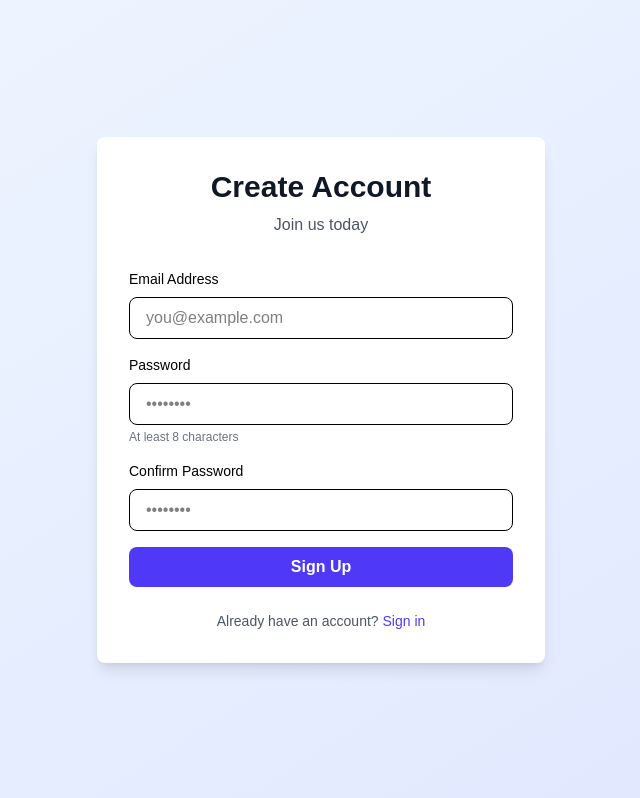
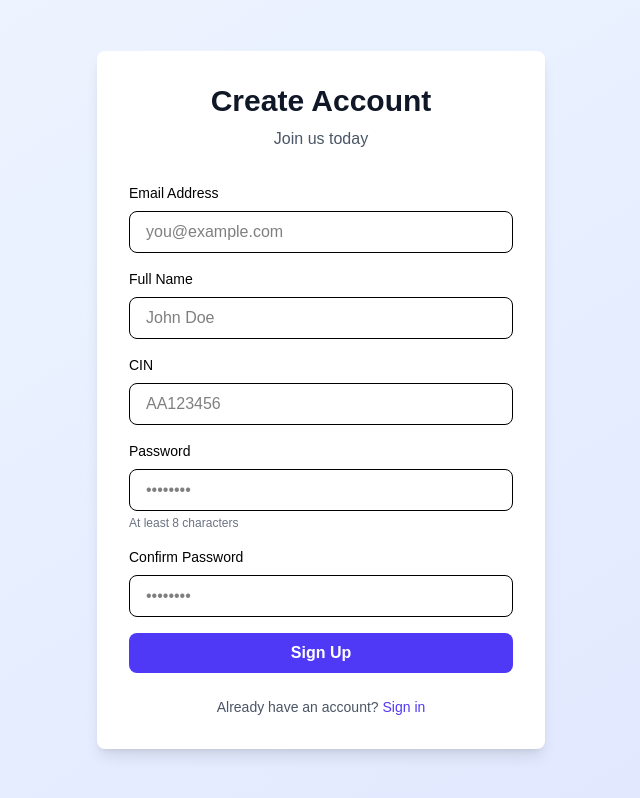
Before and after one commit to Bensaid-AI/MagazineRental, a Next.js app: page /auth/register in a window 1280 px wide. Shown: the whole page, without its empty margins (319-959 px from the left). Built offline with nearby package versions, Linux system fonts and the light colour scheme.

Commit message:
add fullname and cin fields to registration and user management

```diff
--- a/src/app/api/auth/register/route.tsx
+++ b/src/app/api/auth/register/route.tsx
@@ -4,7 +4,7 @@ import { NextResponse } from 'next/server'
 
 export async function POST(req: Request) {
   try {
-    const { email, password } = await req.json()
+    const { email, password , fullname, cin } = await req.json()
 
     if (!email || !password) {
       return NextResponse.json(
@@ -17,6 +17,7 @@ export async function POST(req: Request) {
     const { data, error } = await supabase.auth.signUp({
       email,
       password,
+
     })
 
     if (error) throw new Error(error.message)
@@ -34,6 +35,8 @@ export async function POST(req: Request) {
             email: data.user.email,
             role: 'user',
             created_at: new Date().toISOString(),
+            fullname: fullname,
+            cin: cin,
           },
         ])
         .select()
--- a/src/app/auth/register/page.tsx
+++ b/src/app/auth/register/page.tsx
@@ -16,6 +16,8 @@ export default function RegisterPage() {
 
     const formData = new FormData(event.currentTarget)
     const email = formData.get('email')
+    const fullname = formData.get('fullname')
+    const cin = formData.get('cin')
     const password = formData.get('password')
     const confirmPassword = formData.get('confirmPassword')
 
@@ -30,7 +32,7 @@ export default function RegisterPage() {
       const response = await fetch('/api/auth/register', {
         method: 'POST',
         headers: { 'Content-Type': 'application/json' },
-        body: JSON.stringify({ email, password }),
+        body: JSON.stringify({ email, password, fullname, cin }),
       })
 
       if (response.ok) {
@@ -85,6 +87,34 @@ export default function RegisterPage() {
                 type="email"
                 name="email"
                 placeholder="you@example.com"
+                required
+                className="w-full px-4 py-2 border border-black-300 text-black rounded-lg focus:ring-2 focus:ring-indigo-500 focus:border-transparent outline-none transition"
+              />
+            </div>
+              {/* Full Name Input */}
+              <div>
+              <label htmlFor="fullname" className="block text-sm font-medium text-black mb-2">
+                Full Name
+              </label>
+              <input
+                id="fullname"
+                type="text"
+                name="fullname"
+                placeholder="John Doe"
+                required
+                className="w-full px-4 py-2 border border-black-300 text-black rounded-lg focus:ring-2 focus:ring-indigo-500 focus:border-transparent outline-none transition"
+              />
+            </div>
+
+            <div>
+              <label htmlFor="cin" className="block text-sm font-medium text-black mb-2">
+                CIN
+              </label>
+              <input
+                id="cin"
+                type="text"
+                name="cin"
+                placeholder="AA123456"
                 required
                 className="w-full px-4 py-2 border border-black-300 text-black rounded-lg focus:ring-2 focus:ring-indigo-500 focus:border-transparent outline-none transition"
               />
--- a/src/app/dashboard/ManageUsers.tsx
+++ b/src/app/dashboard/ManageUsers.tsx
@@ -6,6 +6,8 @@ interface Profile {
   email: string
   role: string
   created_at: string
+  fullname: string
+  cin: string
 }
 
 export default function ManageUsers() {
@@ -99,7 +101,10 @@ export default function ManageUsers() {
               <thead>
                 <tr className="border-b-2 border-green-200 bg-green-50">
                   <th className="px-8 py-4 text-left">
-                    <span className="text-amber-900 font-bold text-sm uppercase tracking-wide">User ID</span>
+                    <span className="text-amber-900 font-bold text-sm uppercase tracking-wide">Full Name</span>
+                  </th>
+                  <th className="px-8 py-4 text-left">
+                    <span className="text-amber-900 font-bold text-sm uppercase tracking-wide">CIN</span>
                   </th>
                   <th className="px-8 py-4 text-left">
                     <span className="text-amber-900 font-bold text-sm uppercase tracking-wide">Email</span>
@@ -121,9 +126,10 @@ export default function ManageUsers() {
                     }`}
                   >
                     <td className="px-8 py-4">
-                      <code className="bg-gray-100 text-amber-900 px-3 py-1 rounded font-mono text-sm">
-                        {profile.id.substring(0, 12)}...
-                      </code>
+                      <span className="text-gray-800 font-medium">{profile.fullname}</span>
+                    </td>
+                    <td className="px-8 py-4">
+                      <span className="text-gray-800 font-medium">{profile.cin}</span>
                     </td>
                     <td className="px-8 py-4">
                       <span className="text-gray-800 font-medium">{profile.email}</span>
```
